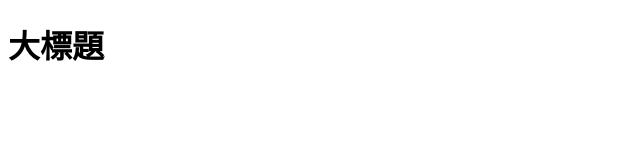
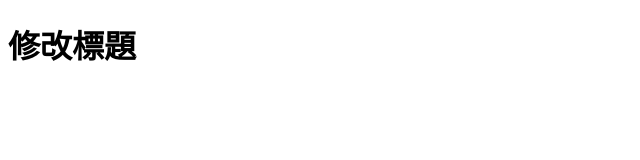
Before and after one commit to Raccoon-Lin/1031-1, a plain HTML site: page index.html in a window 1280 px wide. Shown: the whole page, without its empty margins (0-640 px from the left). Drawn offline with Linux system fonts and the light colour scheme.

Commit message:
修改h1文字

```diff
--- a/index.html
+++ b/index.html
@@ -6,6 +6,6 @@
     <title>修改 title</title>
 </head>
 <body>
-    <h1>大標題</h1>
+    <h1>修改標題</h1>
 </body>
 </html>
```
